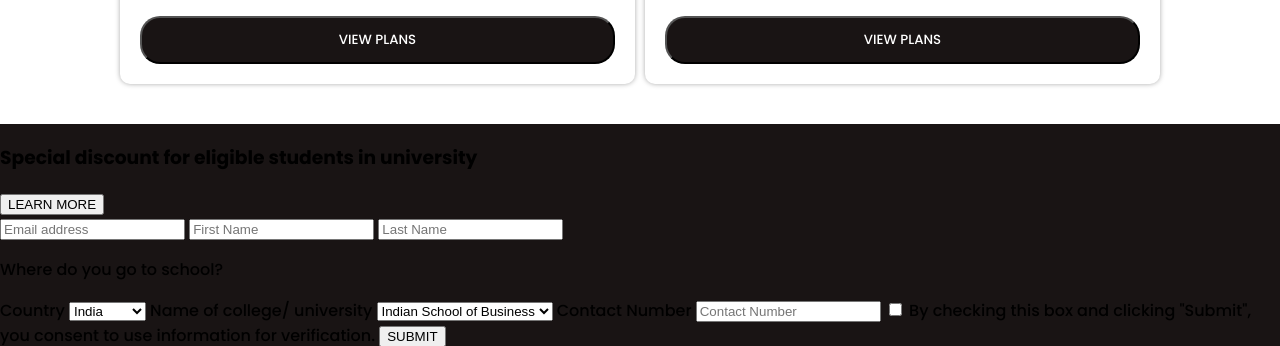
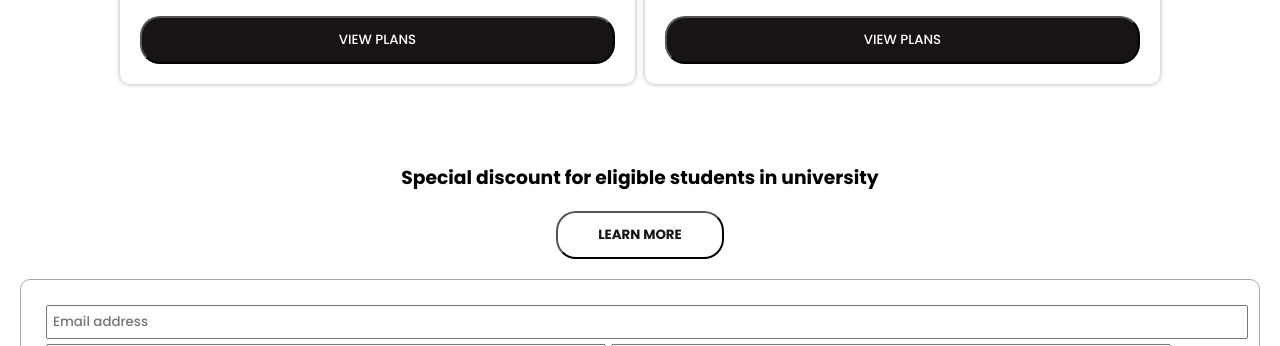
Before and after one commit to Ashutosh-Raikwar/Spotify-landing-page, a plain HTML site: page index.html in a window 1280 px wide. Shown: the part 1750-2096 px from the top of the page. Drawn offline with Linux system fonts and the light colour scheme.

Commit message:
updated student section

```diff
--- a/index.css
+++ b/index.css
@@ -199,3 +199,81 @@ th{
         padding: 20px;
     }
 }
+
+/* Students form section */
+
+#students-offer{
+    background-color:rgb(255, 255, 255) ;
+    text-align: center;
+    padding: 20px;
+}
+
+#students-offer button{
+    background-color:rgb(255, 255, 255);
+    padding: 12px 40px;
+    color: rgb(25, 20, 20);
+    font-family: 'Poppins', sans-serif;
+    font-weight: 700;
+    border-radius: 20px;
+    cursor: pointer;
+}
+
+#students-offer button:hover{
+    transform: scale(1.02);
+}
+
+#students-offer form{
+    margin-top: 20px;
+    border:1px solid rgb(170, 170, 170);
+    border-radius: 10px;
+    padding: 25px;
+    text-align: left;
+}
+
+#students-offer form :first-child{
+    font-family: 'Poppins', sans-serif;
+    padding: 5px;
+    width: 100%;
+    margin-bottom: 5px;
+}
+
+#students-offer form [type*="text"]{
+    font-family: 'Poppins', sans-serif;
+    padding: 5px;
+    width: 46%;
+}
+
+@media screen and (max-width:650px){
+    #students-offer form [type*="text"]{
+        width: 100%;
+        margin-bottom: 5px;
+    }
+}
+
+#students-offer form p{
+    margin-bottom: 0px;
+}
+
+#country, #college-university{
+    font-family: 'Poppins', sans-serif;
+    padding: 5px;
+    width: 100%;
+    margin-bottom: 10px;
+}
+
+#contact-number{
+    display: block;
+    font-family: 'Poppins', sans-serif;
+    padding: 5px;
+    width: 100%;
+    margin-bottom: 10px;
+}
+
+#consent-checkbox{
+    cursor: pointer;
+}
+
+#students-offer form :last-child{
+    display: block;
+    margin-top: 10px;
+}
```
